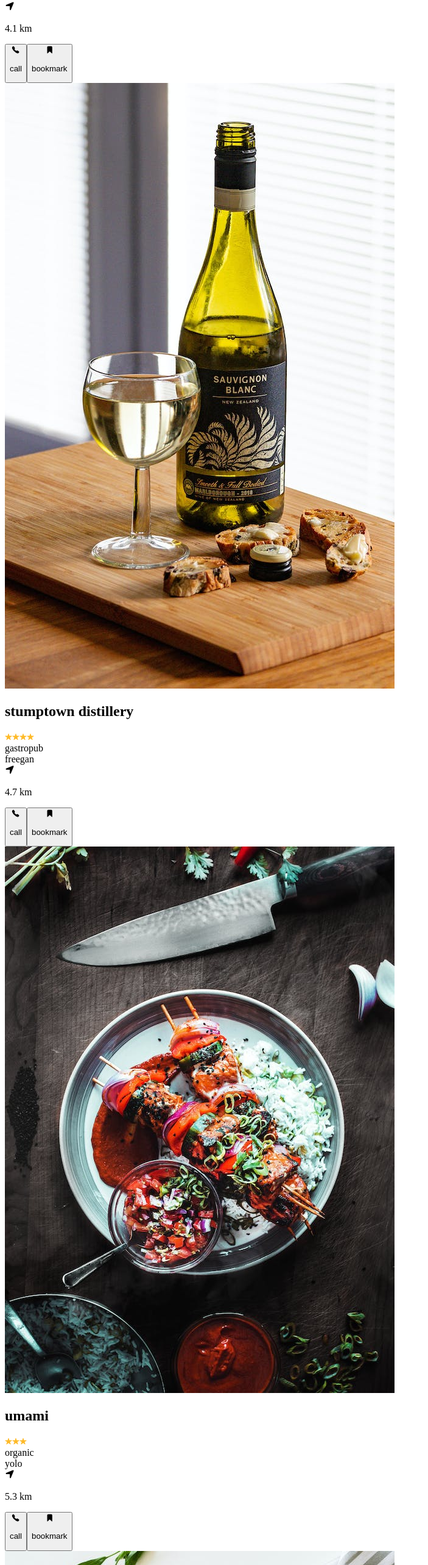
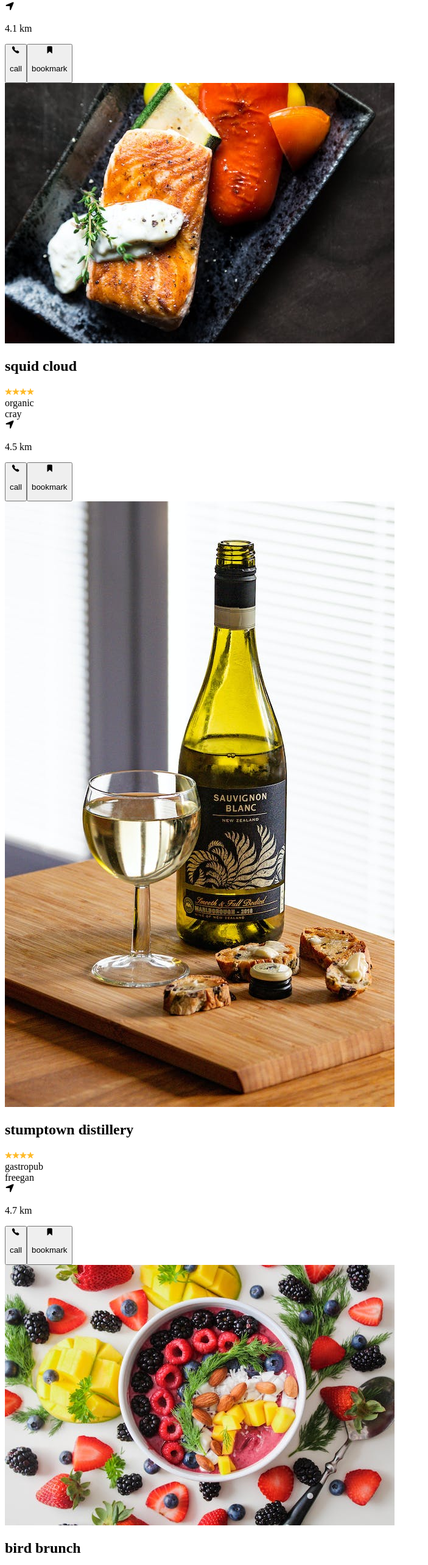
Before and after one commit to EdwinSch/react-restaurant-finder, a React (Vite) app: page / in a window 1280 px wide. Shown: the part 5800-8366 px from the top of the page at 61% size, without its empty margins (0-703 px from the left). Built offline with nearby package versions, Linux system fonts and the light colour scheme; the HTML template or start-up script is replaced by a standard one.

Commit message:
refactors + data additions

```diff
--- a/data.jsx
+++ b/data.jsx
@@ -67,10 +67,10 @@ const restaurants = [
   {
     id: uuidv4(),
     name: "umami",
-    score: 3,
+    score: 4,
     image: "./restaurant_imgs/grill.jpg",
     labels: ["organic", "yolo"],
-    gps: 5.3,
+    gps: 5.7,
     tel: "555-555-555",
   },
   {
@@ -88,7 +88,25 @@ const restaurants = [
     score: 3,
     image: "./restaurant_imgs/healthy.jpg",
     labels: ["street", "yolo", "schlitz"],
-    gps: 5.5,
+    gps: 6.0,
+    tel: "555-555-555",
+  },
+  {
+    id: uuidv4(),
+    name: "squid cloud",
+    score: 4,
+    image: "./restaurant_imgs/salmon.jpg",
+    labels: ["organic", "cray"],
+    gps: 4.5,
+    tel: "555-555-555",
+  },
+  {
+    id: uuidv4(),
+    name: "bird brunch",
+    score: 5,
+    image: "./restaurant_imgs/yogurt.jpg",
+    labels: ["street", "yolo", "organic"],
+    gps: 5.1,
     tel: "555-555-555",
   },
 ];
--- a/src/App.jsx
+++ b/src/App.jsx
@@ -3,16 +3,18 @@ import ListOverview from "./components/ListOverview";
 import restaurants from "../data";
 import { useState } from "react";
 
-// Sort by location before initial render
+// Sort by location function
 function sortByLocation(a, b) {
   return a.gps - b.gps;
 }
-restaurants.sort(sortByLocation);
 
 // Render app
 function App() {
   const [list, setList] = useState(restaurants);
   const [isSearchOpen, setIsSearchOpen] = useState(false);
+
+  // Sort by location before (re)render
+  list.sort(sortByLocation);
 
   return (
     <main>
--- a/src/components/Searchbar.jsx
+++ b/src/components/Searchbar.jsx
@@ -30,7 +30,7 @@ const Searchbar = ({ isSearchOpen, setIsSearchOpen, setList }) => {
   };
 
   const handleAbort = () => {
-    // IF !input close search only, no list reload.
+    // IF !input close searchbar only, no list reload.
     if (input === "") {
       setIsSearchOpen(!isSearchOpen);
     }
```
Also changed, not shown: public/restaurant_imgs/salmon.jpg (added), public/restaurant_imgs/yogurt.jpg (added).
